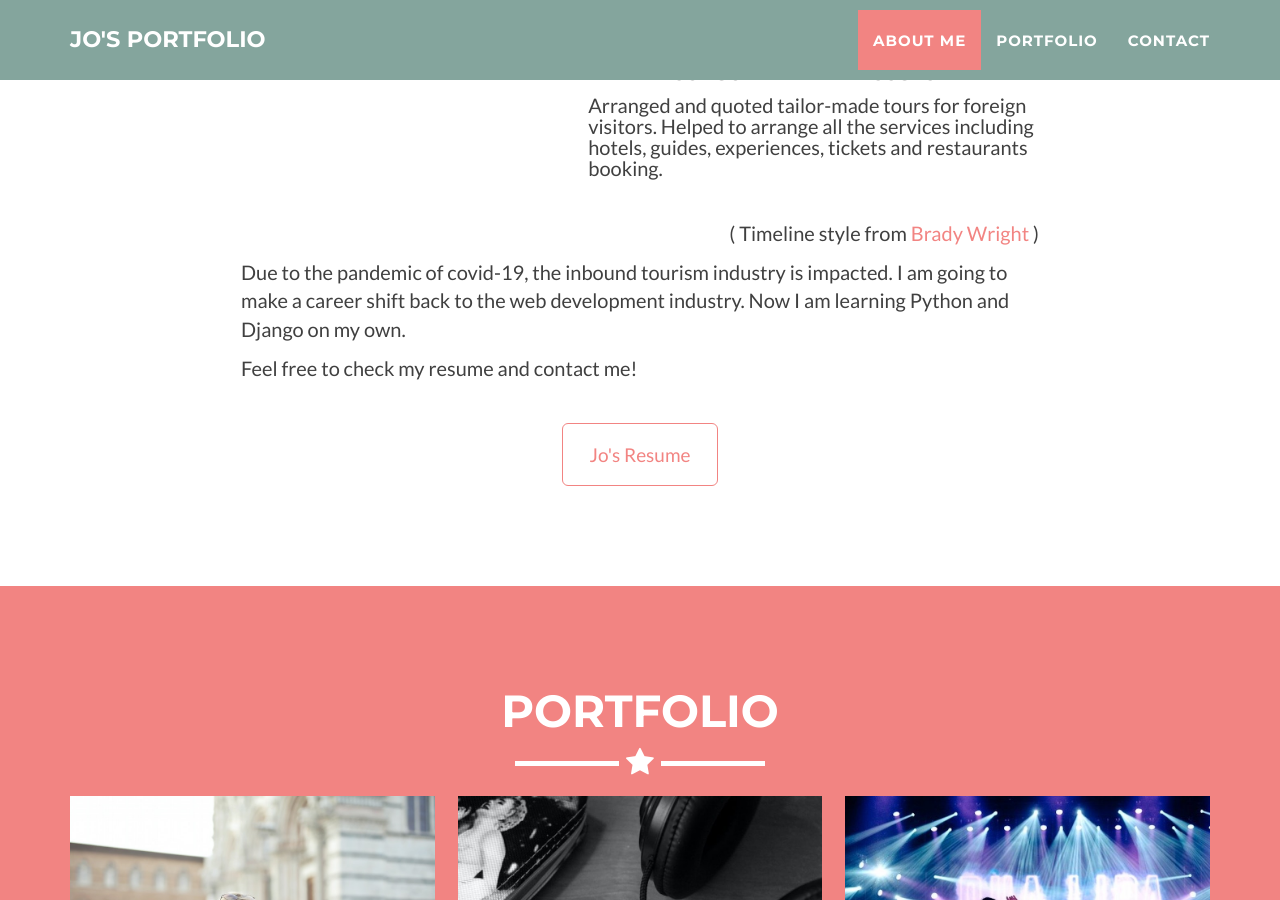
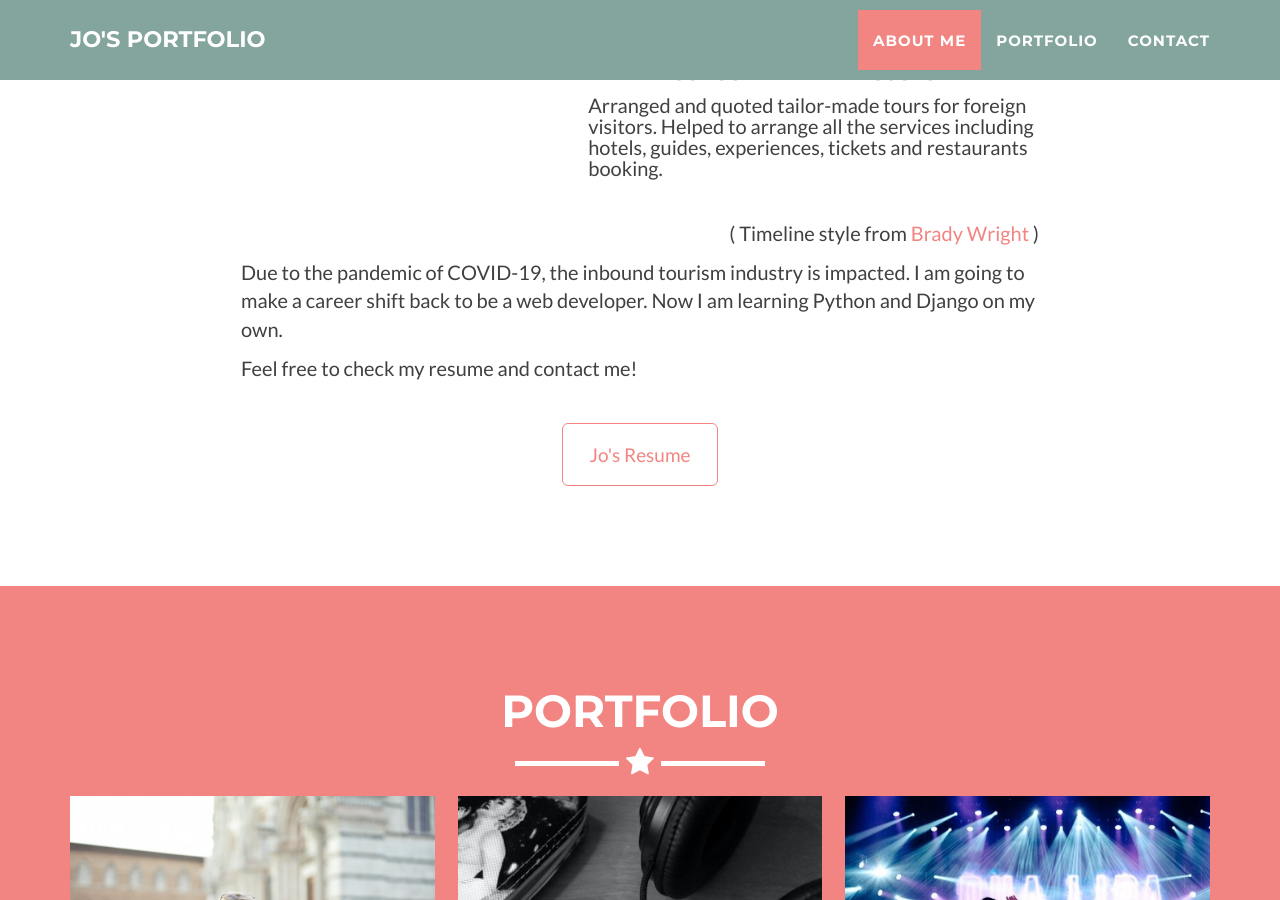
Before and after one commit to Jo-Minken/Jo-portfolio.github.io, a Jekyll site: the page built from _posts/2020-08-20-project-7-Guide Match.markdown, in a window 1280 px wide and 900 px high, scrolled down 2252 px. Built offline with Jekyll 4.4.1, drawn with Linux system fonts in a browser that asks for light colours.

Commit message:
Edit about

```diff
--- a/_includes/about.html
+++ b/_includes/about.html
@@ -101,7 +101,7 @@
                 </ul>
                 <p class="text-right">( Timeline style from <a href="https://codepen.io/phasethree/pen/NNOvrW" target="_blank" rel="noopener noreferrer">Brady Wright</a> )</p>
 
-                <p>Due to the pandemic of covid-19, the inbound tourism industry is impacted. I am going to make a career shift back to the web development industry. Now I am learning Python and Django on my own.</p>
+                <p>Due to the pandemic of COVID-19, the inbound tourism industry is impacted. I am going to make a career shift back to be a web developer. Now I am learning Python and Django on my own.</p>
                 <p>Feel free to check my resume and contact me!</p>
 
                 <div class="text-center">
```
